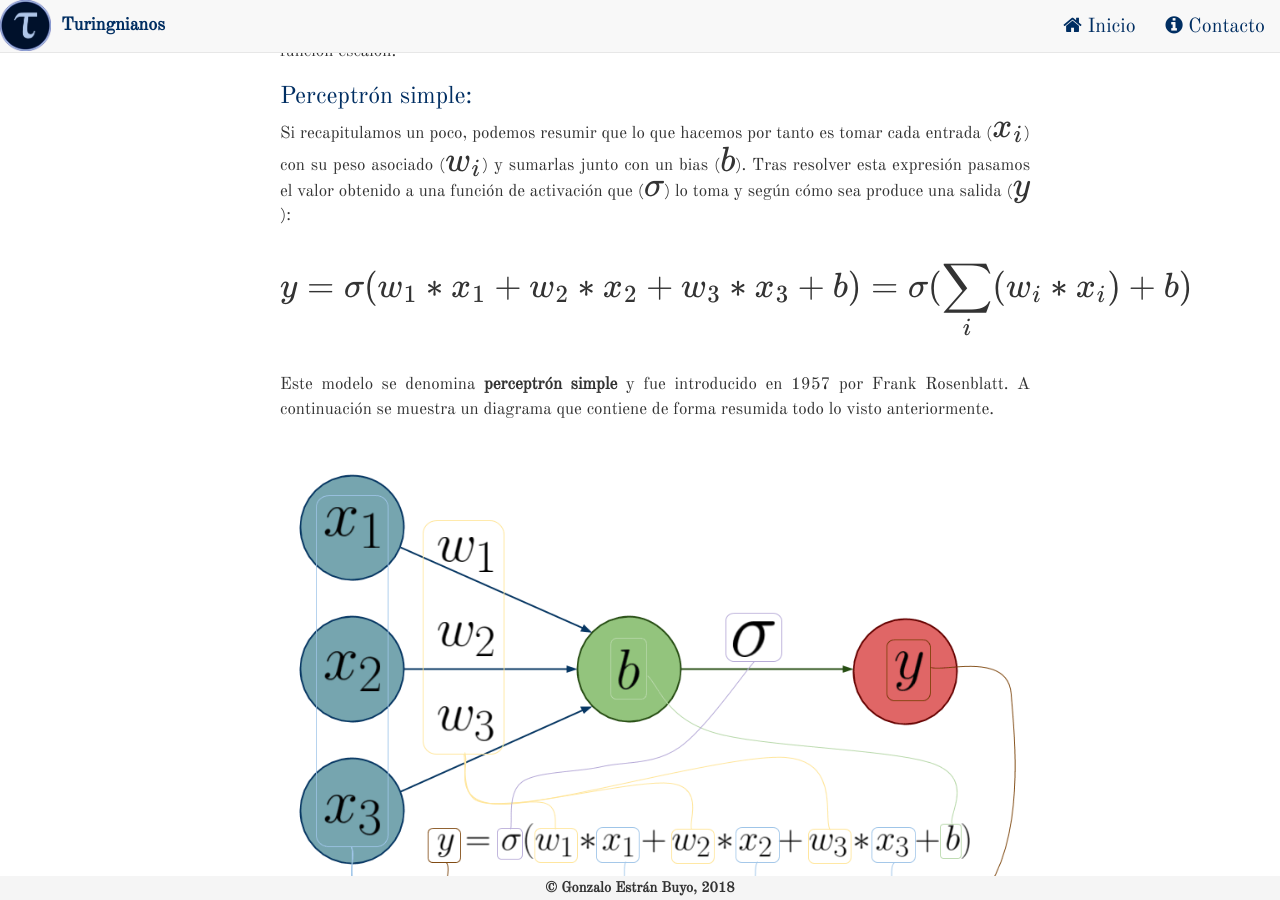
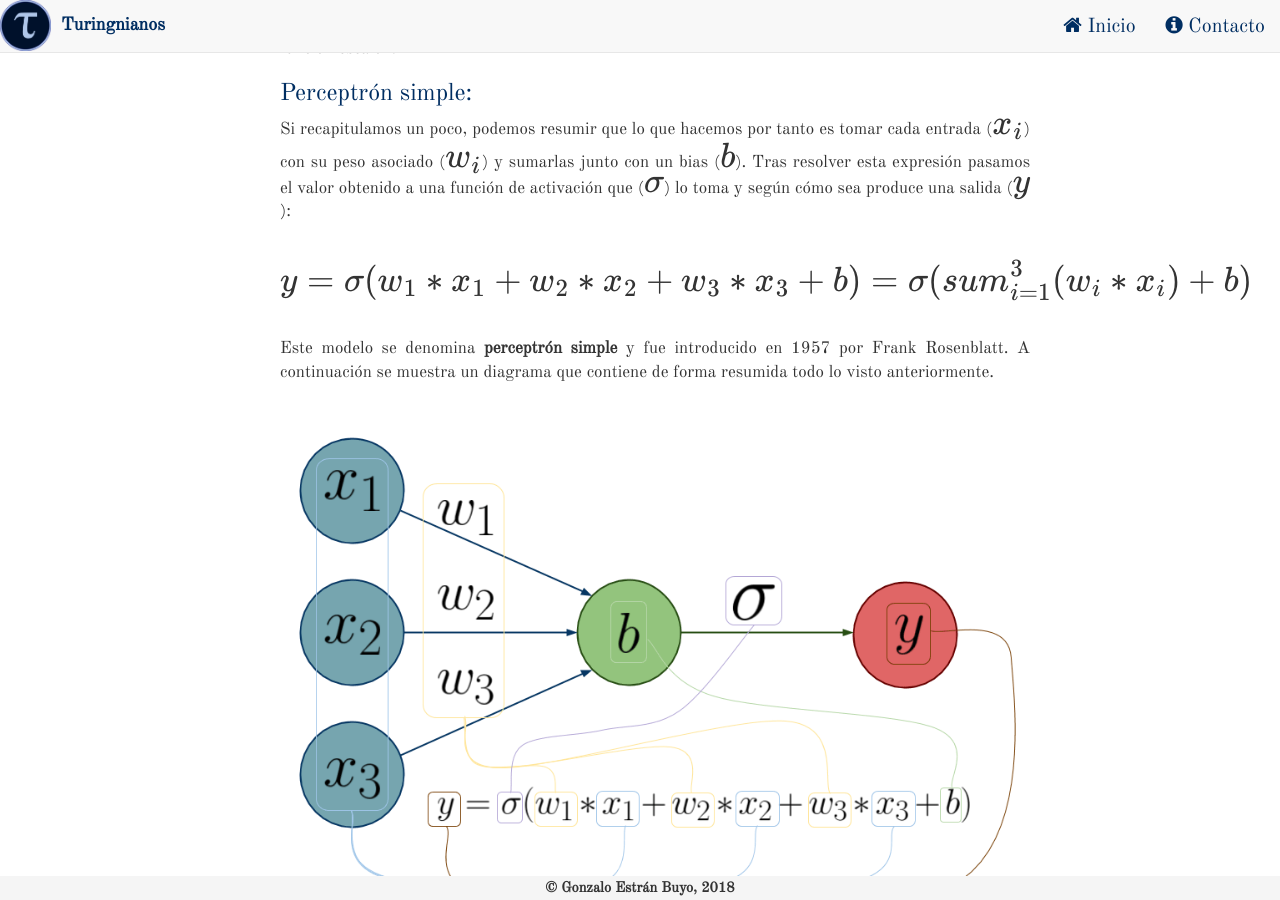
Before and after one commit to turingnianos/turingnianos.github.io, a Jekyll site: the page built from _posts/2018-01-10-deep-learning.md, in a window 1280 px wide and 900 px high, scrolled down 8472 px. Built offline with Jekyll 4.4.1, drawn with Linux system fonts in a browser that asks for light colours; nearby versions of some CDN libraries; some web fonts are replaced; formulas are drawn with MathJax 3; comment, search, counter and statistics services are not loaded.

Commit message:
Update 2018-01-10-deep-learning.md

```diff
--- a/_posts/2018-01-10-deep-learning.md
+++ b/_posts/2018-01-10-deep-learning.md
@@ -167,7 +167,7 @@ Esta función sólo admite dos salidas: $1$ y $0$. Como se puede observar, tiene
 
 Si recapitulamos un poco, podemos resumir que lo que hacemos por tanto es tomar cada entrada ($x_i$) con su peso asociado ($w_i$) y sumarlas junto con un bias ($b$). Tras resolver esta expresión pasamos el valor obtenido a una función de activación que ($\sigma$) lo toma y según cómo sea produce una salida ($y$):
 
-$$y = \sigma(w_1 * x_1 + w_2 * x_2 + w_3 * x_3 + b) = \sigma(\sum_i(w_i * x_i) + b)$$
+$$y = \sigma(w_1 * x_1 + w_2 * x_2 + w_3 * x_3 + b) = \sigma(sum_{i = 1}^{3}(w_i * x_i) + b)$$
 
 Este modelo se denomina **perceptrón simple** y fue introducido en 1957 por Frank Rosenblatt. A continuación se muestra un diagrama que contiene de forma resumida todo lo visto anteriormente.
 
```
